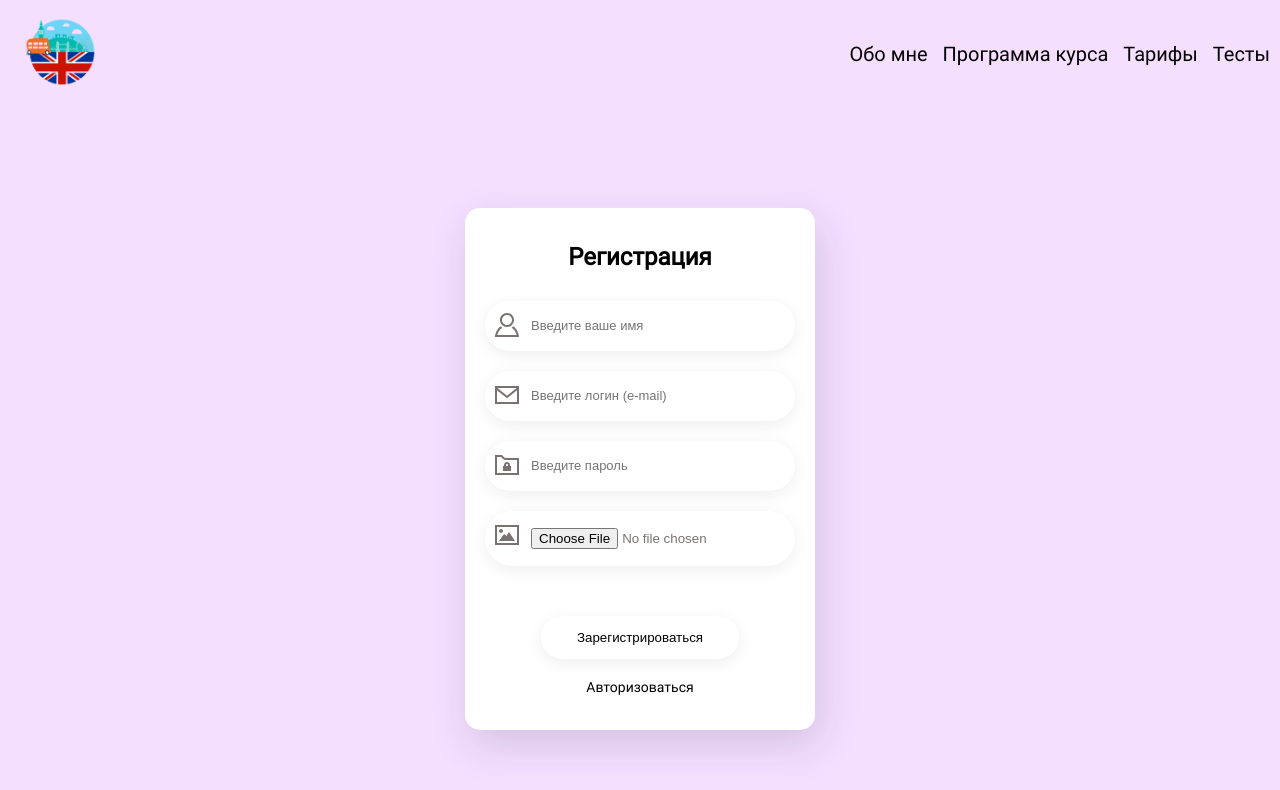
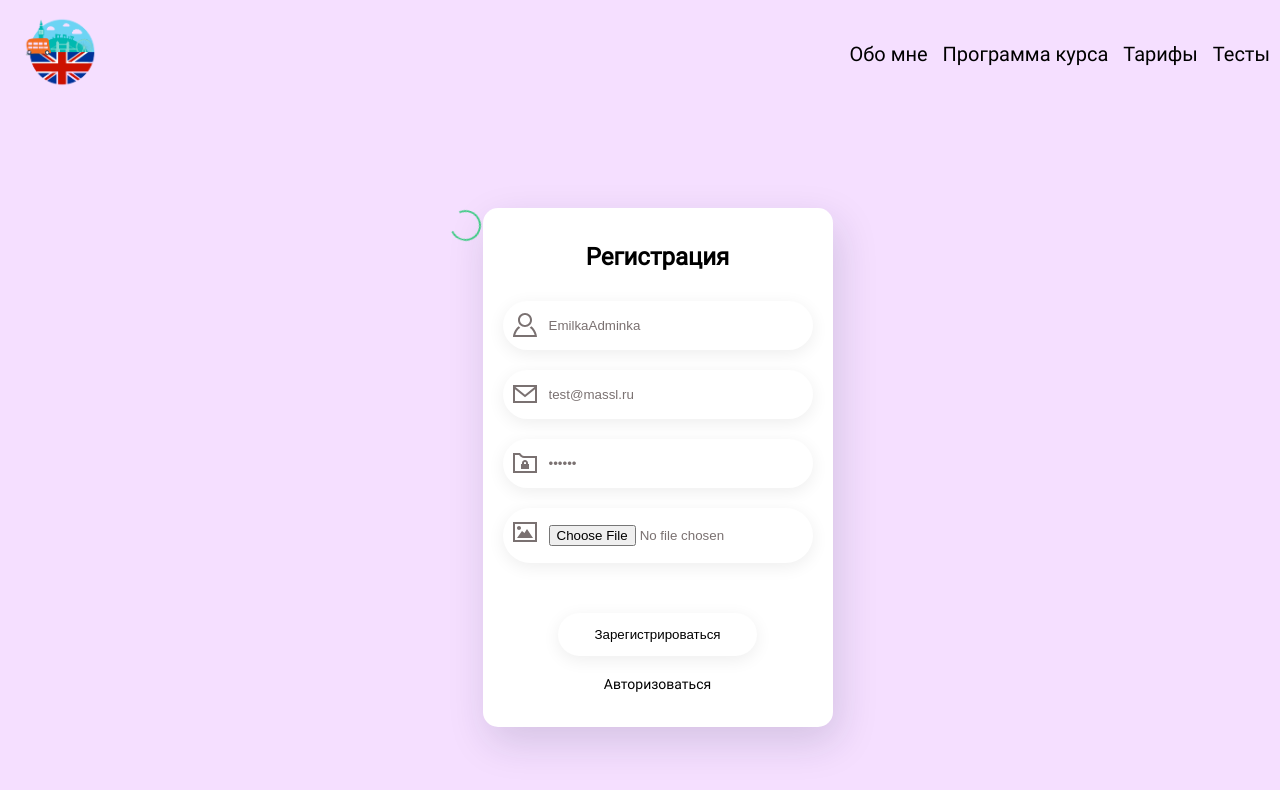
Before and after one commit to Emil768/portfolio-courses-frontend, a React (Create React App) app: page /auth/register in a window 1280 px wide. Shown: the top 790 px of the page. Built offline with nearby package versions, Linux system fonts and the light colour scheme.

Commit message:
feat: complete Login and Register components

```diff
--- a/package.json
+++ b/package.json
@@ -3,6 +3,7 @@
   "version": "0.1.0",
   "private": true,
   "dependencies": {
+    "@hookform/error-message": "^2.0.1",
     "@reduxjs/toolkit": "^1.9.0",
     "axios": "^1.2.0",
     "react": "^18.2.0",
--- a/src/components/ShowScore/ShowScore.tsx
+++ b/src/components/ShowScore/ShowScore.tsx
@@ -62,6 +62,7 @@ export const ShowScore = ({ score }: ShowScoreProps) => {
       user: {
         fullName: "Emil",
         avatarUrl: {
+          public_id: "asdas",
           url: "https://i.gifer.com/origin/6a/6aafe99617311e701baf720627980a98_w200.gif",
         },
       },
--- a/src/components/UserPanel/UserPanel.tsx
+++ b/src/components/UserPanel/UserPanel.tsx
@@ -3,7 +3,7 @@ import { PopupItems } from "../../propTypes/popupProps";
 import { Popup } from "../Popup";
 import { ReactComponent as ArrowDownIcon } from "../../img/arrow-down.svg";
 import styles from "./UserPanel.module.scss";
-import { useAppDispatch } from "../../redux/hooks";
+import { useAppDispatch, useAppSelector } from "../../redux/hooks";
 import { logout } from "../../redux/slices/auth/auth";
 
 interface UserPanelProps {}
@@ -11,6 +11,8 @@ interface UserPanelProps {}
 export const UserPanel = ({}: UserPanelProps) => {
   const [userState, setUserState] = useState(false);
   const dispath = useAppDispatch();
+
+  const { data } = useAppSelector((state) => state.auth);
 
   const userSettings: PopupItems[] = [
     {
@@ -30,7 +32,7 @@ export const UserPanel = ({}: UserPanelProps) => {
     <div className={styles.user__panel} data-testid="UserPanel">
       <div className={styles.author} onClick={() => setUserState(!userState)}>
         <img
-          src={"https://thumbs.gfycat.com/WealthyBelovedGreatdane-max-1mb.gif"}
+          src={data?.avatarUrl.url}
           alt=""
           className={styles.author__avatar}
         />
--- a/src/pages/Login/Login.tsx
+++ b/src/pages/Login/Login.tsx
@@ -10,6 +10,7 @@ import { LoginProps } from "../../propTypes/authProps";
 
 export const Login = () => {
   const dispatch = useAppDispatch();
+
   const isAuth = useAppSelector((state) => Boolean(state.auth.data));
 
   const {
@@ -25,8 +26,15 @@ export const Login = () => {
     mode: "onChange",
   });
 
-  const onSubmit = (values: LoginProps) => {
-    dispatch(fetchAuth(values));
+  const onSubmit = async (values: LoginProps) => {
+    const data = await dispatch(fetchAuth(values));
+    if (!data.payload) {
+      return window.alert("Пользователь не найден!");
+    }
+
+    if ("token" in data.payload) {
+      window.localStorage.setItem("token", data.payload.token!);
+    }
   };
 
   if (isAuth) {
--- a/src/pages/Registration/Registration.tsx
+++ b/src/pages/Registration/Registration.tsx
@@ -4,38 +4,190 @@ import { ReactComponent as PasswordIcon } from "../../img/folder.svg";
 import { ReactComponent as UserIcon } from "../../img/user.svg";
 import { ReactComponent as ImageIcon } from "../../img/image.svg";
 
-import { Link } from "react-router-dom";
+import { Link, Navigate } from "react-router-dom";
+import { useForm } from "react-hook-form";
+import { ErrorMessage } from "@hookform/error-message";
+import { useAppDispatch, useAppSelector } from "../../redux/hooks";
+import { UserProps } from "../../propTypes";
+import { fethAuthRegister, fethAuthUpload } from "../../redux/slices/auth/auth";
+import { ClipLoader } from "react-spinners";
 
 interface RegistrationProps {}
 
-export const Registration = ({}: RegistrationProps) => (
+export const Registration = ({}: RegistrationProps) => {
+  const dispatch = useAppDispatch();
+  const { data, status } = useAppSelector((state) => state.auth);
+
+  const isLoading = Boolean(status === "loading");
+
+  const {
+    register,
+    handleSubmit,
+
+    formState: { errors, isValid },
+  } = useForm({
+    defaultValues: {
+      email: "test@massl.ru",
+      password: "123123",
+      fullName: "EmilkaAdminka",
+      avatarUrl: "",
+    },
+    mode: "onChange",
+  });
+
+  const onSubmit = async ({ fullName, email, password, avatarUrl }: any) => {
+    console.log(fullName, email, password, avatarUrl);
+    try {
+      const formData = new FormData();
+      formData.append("image", avatarUrl[0]);
+
+      const newAvatarUrl = await dispatch(fethAuthUpload(formData));
+
+      const fields: UserProps = {
+        fullName,
+        email,
+        password,
+        avatarUrl: {
+          public_id: newAvatarUrl.payload.public_id,
+          url: newAvatarUrl.payload.secure_url,
+        },
+      };
+      const user = await dispatch(fethAuthRegister(fields));
+
+      console.log(user.payload);
+
+      if (!user.payload) {
+        return window.alert("Не удалось зарегистрироваться!");
+      }
+      if ("token" in user.payload) {
+        window.localStorage.setItem("token", user.payload.token!);
+      }
+    } catch (err) {
+      console.log(err);
+      window.alert("Не удалось зарегистрироваться");
+    }
+  };
+
+  if (data) {
+    <Navigate to={"/"} />;
+  }
+
+  return (
     <div className={styles.registration} data-testid="Login">
-    <form action="" className={styles.form}>
+      <ClipLoader loading={isLoading} color="#39ca81" />
+      <form className={styles.form} onSubmit={handleSubmit(onSubmit)}>
         <div className={styles.form__content}>
           <h2 className={styles.form__title}>Регистрация</h2>
           <div className={styles.form__inputs}>
             <div className={styles.form__input}>
-            <input type="text" placeholder="Введите ваше имя" />
+              <input
+                type="text"
+                placeholder="Введите ваше имя"
+                {...register("fullName", {
+                  required: true,
+                  minLength: {
+                    value: 5,
+                    message: "Минимум 5 символов",
+                  },
+                })}
+              />
+
+              <ErrorMessage
+                errors={errors}
+                name="fullName"
+                render={({ message }) =>
+                  message && (
+                    <div className={styles.registration__error}>
+                      <p className={styles.registration__message}>
+                        <svg
+                          clipRule="evenodd"
+                          fillRule="evenodd"
+                          strokeLinejoin="round"
+                          strokeMiterlimit="2"
+                          viewBox="0 0 24 24"
+                          xmlns="http://www.w3.org/2000/svg"
+                          fill="#dd2727"
+                        >
+                          <path
+                            d="m12.002 21.534c5.518 0 9.998-4.48 9.998-9.998s-4.48-9.997-9.998-9.997c-5.517 0-9.997 4.479-9.997 9.997s4.48 9.998 9.997 9.998zm0-1.5c-4.69 0-8.497-3.808-8.497-8.498s3.807-8.497 8.497-8.497 8.498 3.807 8.498 8.497-3.808 8.498-8.498 8.498zm0-6.5c-.414 0-.75-.336-.75-.75v-5.5c0-.414.336-.75.75-.75s.75.336.75.75v5.5c0 .414-.336.75-.75.75zm-.002 3c.552 0 1-.448 1-1s-.448-1-1-1-1 .448-1 1 .448 1 1 1z"
+                            fillRule="nonzero"
+                          />
+                        </svg>
+                        {message}
+                      </p>
+                    </div>
+                  )
+                }
+              />
+
               <UserIcon className={styles.form__email} />
             </div>
             <div className={styles.form__input}>
-            <input type="email" placeholder="Введите логин (e-mail)" />
+              <input
+                type="email"
+                placeholder="Введите логин (e-mail)"
+                {...register("email", {
+                  required: true,
+                })}
+              />
               <EmailIcon className={styles.form__email} />
             </div>
             <div className={styles.form__input}>
-            <input type="password" placeholder="Введите пароль" />
+              <input
+                type="password"
+                placeholder="Введите пароль"
+                {...register("password", {
+                  required: true,
+                  minLength: {
+                    value: 5,
+                    message: "Минимум 5 символов",
+                  },
+                })}
+              />
+              <ErrorMessage
+                errors={errors}
+                name="password"
+                render={({ message }) =>
+                  message && (
+                    <div className={styles.registration__error}>
+                      <p className={styles.registration__message}>
+                        <svg
+                          clipRule="evenodd"
+                          fillRule="evenodd"
+                          strokeLinejoin="round"
+                          strokeMiterlimit="2"
+                          viewBox="0 0 24 24"
+                          xmlns="http://www.w3.org/2000/svg"
+                          fill="#dd2727"
+                        >
+                          <path
+                            d="m12.002 21.534c5.518 0 9.998-4.48 9.998-9.998s-4.48-9.997-9.998-9.997c-5.517 0-9.997 4.479-9.997 9.997s4.48 9.998 9.997 9.998zm0-1.5c-4.69 0-8.497-3.808-8.497-8.498s3.807-8.497 8.497-8.497 8.498 3.807 8.498 8.497-3.808 8.498-8.498 8.498zm0-6.5c-.414 0-.75-.336-.75-.75v-5.5c0-.414.336-.75.75-.75s.75.336.75.75v5.5c0 .414-.336.75-.75.75zm-.002 3c.552 0 1-.448 1-1s-.448-1-1-1-1 .448-1 1 .448 1 1 1z"
+                            fillRule="nonzero"
+                          />
+                        </svg>
+                        {message}
+                      </p>
+                    </div>
+                  )
+                }
+              />
               <PasswordIcon className={styles.form__password} />
             </div>
             <div className={styles.form__input}>
-            <input type="file" accept="image/jpeg,image/png,image/gif" />
+              <input
+                type="file"
+                accept="image/jpeg,image/png,image/gif"
+                {...register("avatarUrl", { required: true })}
+              />
               <ImageIcon className={styles.form__password} />
             </div>
           </div>
           <div className={styles.form__buttons}>
-          <button>Зарегистрироваться</button>
+            <button type="submit">Зарегистрироваться</button>
             <Link to={"/auth/login"}> Авторизоваться</Link>
           </div>
         </div>
       </form>
     </div>
   );
+};
--- a/src/pages/UserInfo/UserInfo.tsx
+++ b/src/pages/UserInfo/UserInfo.tsx
@@ -11,6 +11,7 @@ export const UserInfo = ({}: UserInfoProps) => {
   const user: UserProps = {
     fullName: "EmilkaAdminka228",
     avatarUrl: {
+      public_id: "1231231",
       url: "https://i.gifer.com/origin/6a/6aafe99617311e701baf720627980a98_w200.gif",
     },
     email: "test@mail.ru",
--- a/src/redux/slices/auth/auth.ts
+++ b/src/redux/slices/auth/auth.ts
@@ -1,16 +1,37 @@
-import { createSlice, createAsyncThunk } from "@reduxjs/toolkit";
+import { createSlice, createAsyncThunk, PayloadAction } from "@reduxjs/toolkit";
 
-import { UserProps } from "../../../propTypes";
+import { AvatarProps, UserProps } from "../../../propTypes";
 
 import axios from "../../../axios";
 import { AuthState } from "./types";
 import { LoginProps } from "../../../propTypes/authProps";
 
-export const fetchAuth = createAsyncThunk(
-  "auth/fetchAuth",
-  async (params: LoginProps) => {
-    const { data } = await axios.post("/auth/login", params);
-    return data as UserProps;
+export const fetchAuth = createAsyncThunk<
+  UserProps,
+  LoginProps,
+  { rejectValue: UserProps }
+>("auth/fetchAuth", async (params) => {
+  const { data } = await axios.post("/auth/login", params);
+
+  return data;
+});
+
+//Регистрация
+export const fethAuthRegister = createAsyncThunk<
+  UserProps,
+  UserProps,
+  { rejectValue: UserProps }
+>("auth/fetchAuthRegister", async (params) => {
+  const { data } = await axios.post("/auth/register", params);
+  return data as UserProps;
+});
+
+//Загрузка аватарки
+export const fethAuthUpload = createAsyncThunk(
+  "auth/fethAuthUpload",
+  async (params: object) => {
+    const { data } = await axios.post("/uploads", params);
+    return data;
   }
 );
 
@@ -28,6 +49,8 @@ const authSlice = createSlice({
     },
   },
   extraReducers: (builder) => {
+    //login
+
     builder
       .addCase(fetchAuth.pending, (state) => {
         state.data = null;
@@ -41,6 +64,38 @@ const authSlice = createSlice({
         state.data = null;
         state.status = "error";
       });
+
+    //register
+
+    builder
+      .addCase(fethAuthRegister.pending, (state) => {
+        state.data = null;
+        state.status = "loading";
+      })
+      .addCase(fethAuthRegister.fulfilled, (state, action) => {
+        state.data = action.payload;
+        state.status = "loaded";
+      })
+      .addCase(fethAuthRegister.rejected, (state) => {
+        state.data = null;
+        state.status = "error";
+      });
+
+    //upload
+
+    builder
+      .addCase(fethAuthUpload.pending, (state) => {
+        state.data = null;
+        state.status = "loading";
+      })
+      .addCase(fethAuthUpload.fulfilled, (state, action) => {
+        state.data = action.payload;
+        state.status = "loaded";
+      })
+      .addCase(fethAuthUpload.rejected, (state) => {
+        state.data = null;
+        state.status = "error";
+      });
   },
 });
 
```
Also changed, not shown: src/pages/Registration/Registration.module.scss (+21 -0 lines), src/propTypes/userProps.ts (+8 -5 lines), 1 other file (tests, documents, lock files or other folders). Lines whose indentation alone changed are shown as unchanged.
